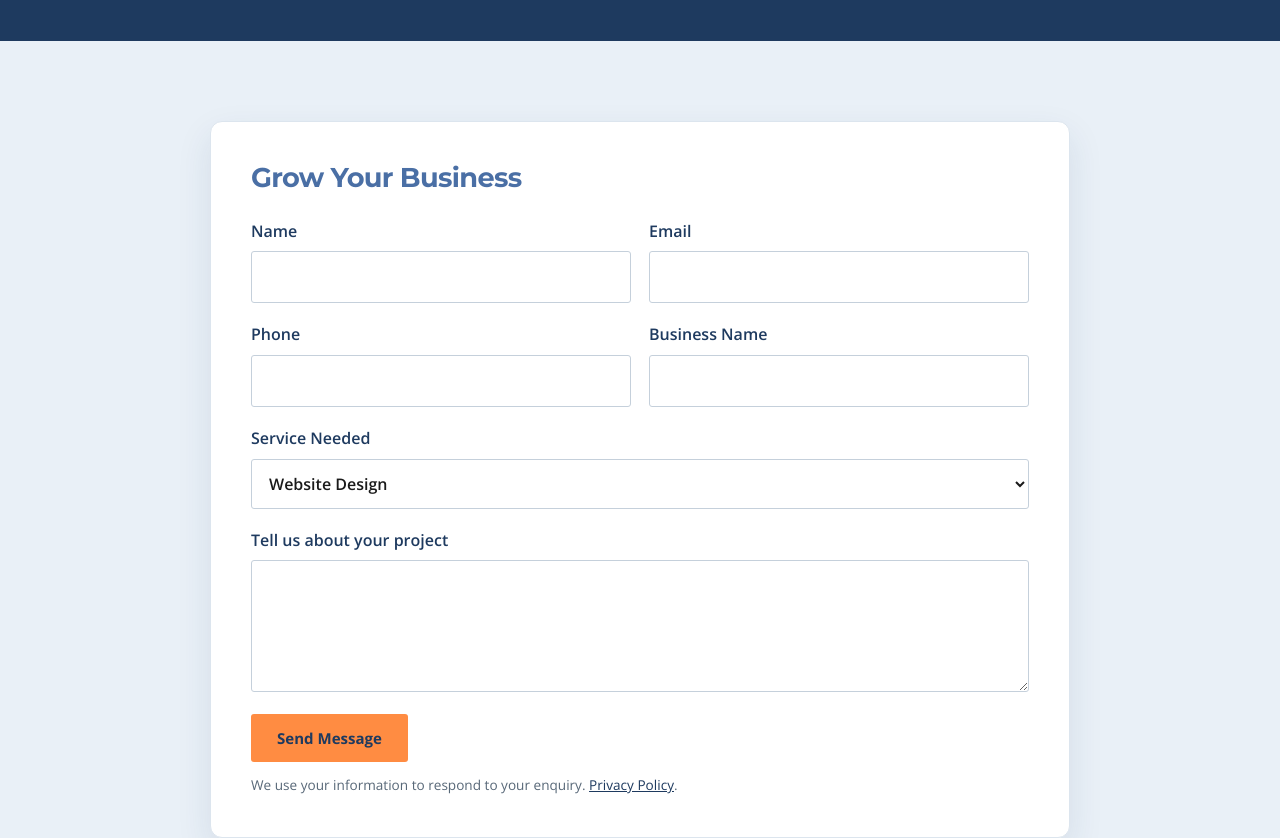
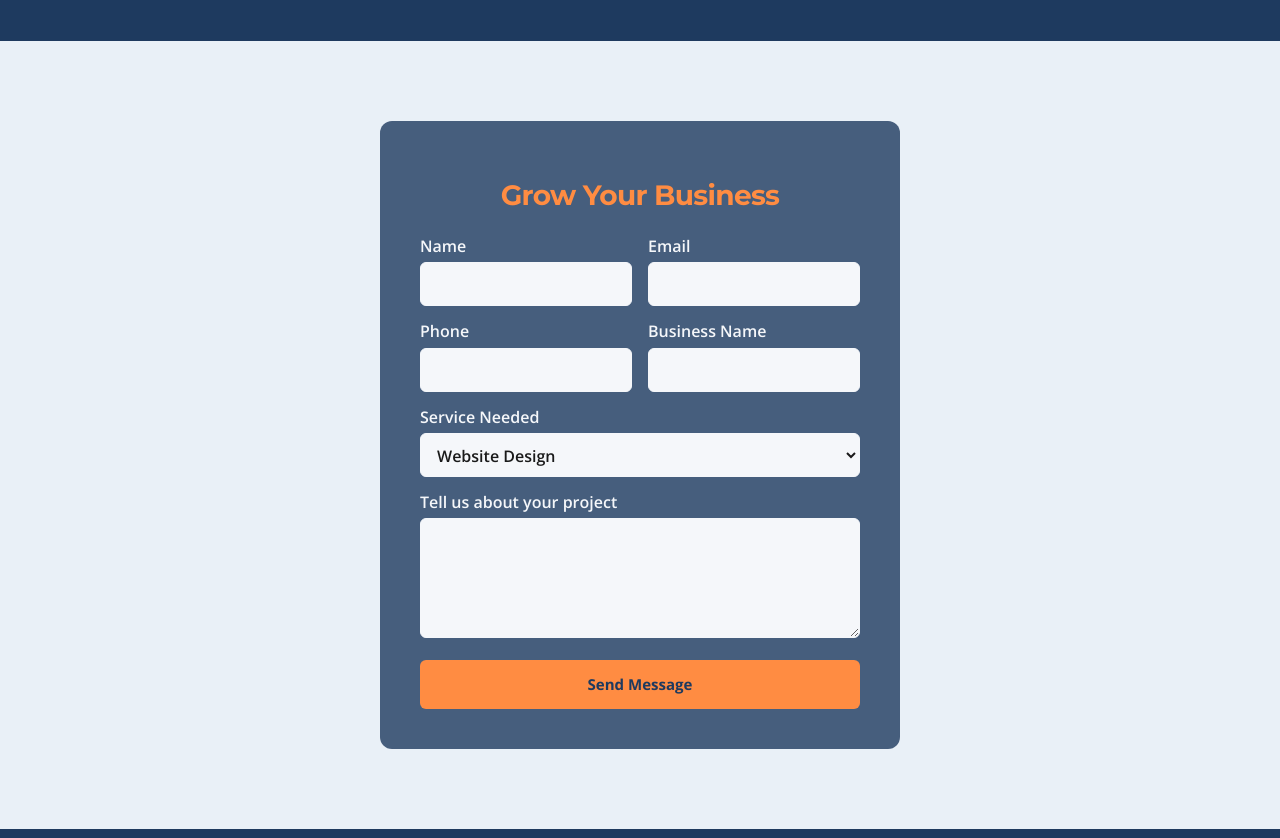
Before and after one commit to jordangreenwebsite/uktradewebsitesv4, an Astro site in the folder astro/: page /about-us in a window 1280 px wide. Shown: the part 2980-3818 px from the top of the page. Built offline with nearby package versions, Linux system fonts and the light colour scheme; Astro itself is replaced by a stand-in of ours; a web font is replaced by a local one.

Commit message:
style: match enquiry form cards across homepage, contact and all trade pages

```diff
--- a/astro/src/styles/global.css
+++ b/astro/src/styles/global.css
@@ -925,3 +925,55 @@
   .seo-hosting-band{padding:27px 23px}
   .seo-hosting-was{font-size:.97rem}
 }
+
+/* Keep the same shared enquiry form appearance on every marketing page.
+   The homepage and Contact Us hero styles stay untouched. */
+.bottom-contact .contact-panel{
+  background:rgba(30,58,95,.8);
+  border:0;
+  border-radius:12px;
+  color:#fff;
+  padding:58px 40px 40px;
+  box-shadow:none;
+  width:100%;
+  max-width:520px;
+  margin:0 auto;
+}
+.bottom-contact .contact-panel h2{
+  color:var(--orange);
+  font:700 28px/1.2 'Montserrat',sans-serif;
+  text-align:center;
+  margin-bottom:25px;
+}
+.bottom-contact .contact-panel label{
+  color:#f5f7fa;
+  gap:6px;
+  line-height:1.2;
+}
+.bottom-contact .contact-form .form-grid{gap:16px}
+.bottom-contact .contact-form input,
+.bottom-contact .contact-form select{
+  height:44px;
+  background:#f5f7fa;
+  border:1px solid #f5f7fa;
+  border-radius:6px;
+  padding:10px 12px;
+  line-height:1.3;
+}
+.bottom-contact .contact-form textarea{
+  background:#f5f7fa;
+  border:1px solid #f5f7fa;
+  border-radius:6px;
+  min-height:120px;
+  padding:12px;
+}
+.bottom-contact .contact-panel .btn{
+  width:100%;
+  background:var(--orange);
+  color:var(--navy);
+  border-radius:6px;
+}
+.bottom-contact .contact-panel .form-privacy{display:none}
+@media(max-width:550px){
+  .bottom-contact .contact-panel{padding:50px 25px 35px}
+}
```
